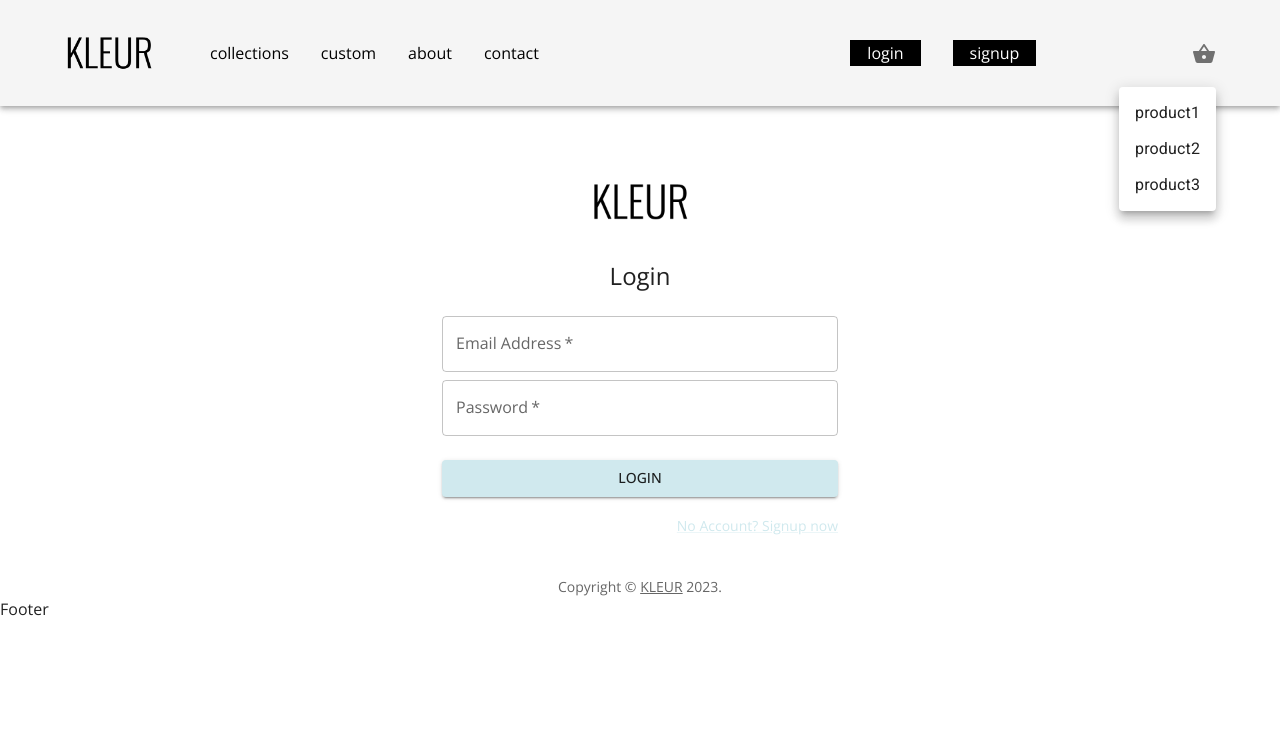
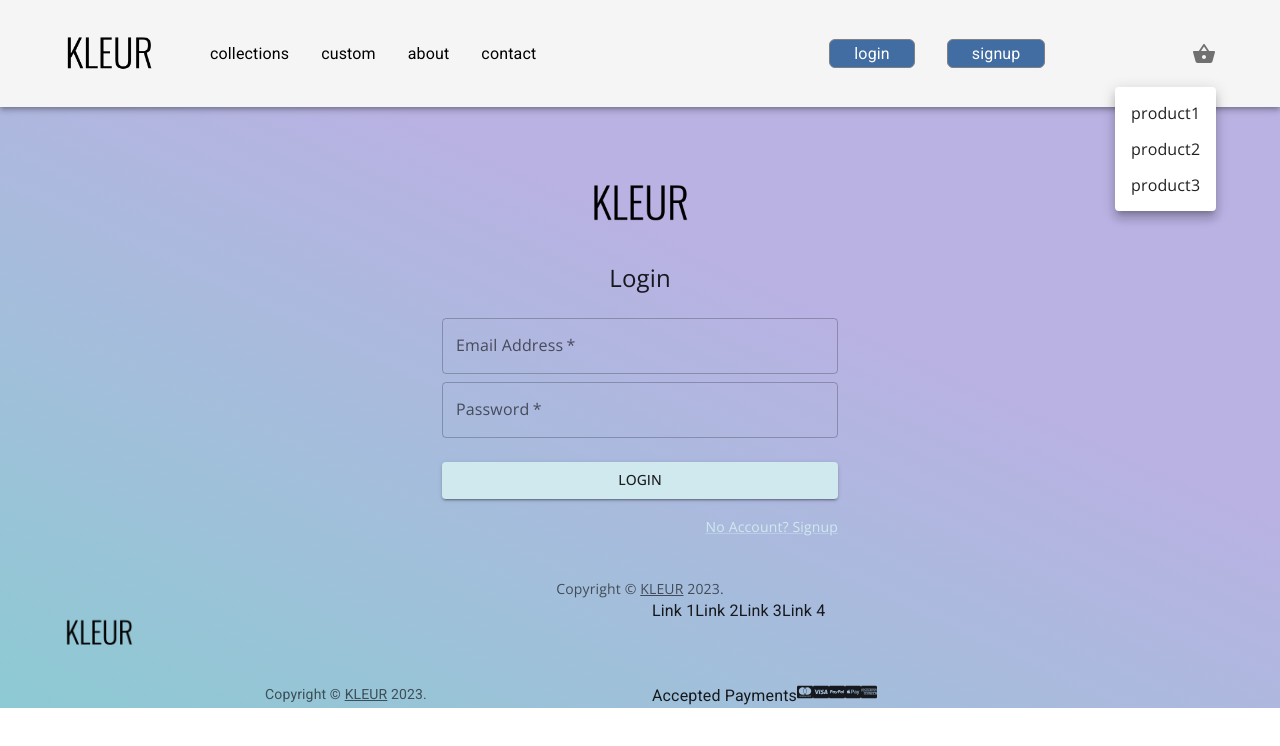
Before and after one commit to Mehcanic/project-3-frontend, a React (Vite) app: page /login in a window 1280 px wide. Both pictures are taken after a click on the button "Open settings". Shown: the top 746 px of the page. Built offline with nearby package versions, Linux system fonts and the light colour scheme.

Commit message:
finishing off login and signup mvp and started footer

```diff
--- a/package.json
+++ b/package.json
@@ -21,6 +21,8 @@
     "react": "^18.2.0",
     "react-color": "^2.19.3",
     "react-dom": "^18.2.0",
+    "react-icons": "^4.7.1",
+    "react-pay-icons": "^3.0.1",
     "react-router-dom": "^6.6.1",
     "react-router-hash-link": "^2.4.3",
     "styled-components": "^5.3.6"
--- a/src/components/Footer.tsx
+++ b/src/components/Footer.tsx
@@ -1,7 +1,81 @@
-import React from "react";
+import React from 'react';
+import AppBar from '@mui/material/AppBar';
+import Box from '@mui/material/Box';
+import Toolbar from '@mui/material/Toolbar';
+import IconButton from '@mui/material/IconButton';
+import Typography from '@mui/material/Typography';
+import Menu from '@mui/material/Menu';
+import MenuIcon from '@mui/icons-material/Menu';
+import Tooltip from '@mui/material/Tooltip';
+import Divider from '@mui/material/Divider';
+import Link from '@mui/material/Link';
+import Grid from '@mui/material/Grid';
+import Container from '@mui/material/Container';
+import MenuItem from '@mui/material/MenuItem';
+import ShoppingBasketIcon from '@mui/icons-material/ShoppingBasket';
+import { createTheme, ThemeProvider, styled } from '@mui/material/styles';
+
+import { FaCcVisa, FaCcMastercard, FaCcAmex, FaCcPaypal, FaCcApplePay } from 'react-icons/fa'
+import { CssBaseline } from '@mui/material';
+
+function Copyright() {
+  return (
+    <Typography variant="body2" color="text.secondary" align="center">
+      {'Copyright © '}
+      <Link color="inherit" href="/">
+        KLEUR
+      </Link>{' '}
+      {new Date().getFullYear()}
+      {'.'}
+    </Typography>
+  );
+}
+
+const theme = createTheme({
+  palette: {
+    primary: {
+      main: '#d0e9ee'
+    },
+  },
+  typography: {
+    fontFamily: 'Open Sans'
+  },
+});
 
 function Footer() {
-  return <h1>Footer</h1>
+  return (
+    <>
+      <Container>
+        <CssBaseline />
+        <Grid container rowSpacing={1} columnSpacing={{ xs: 1, sm: 2, md: 3 }}>
+          <Grid item xs={6}>
+            <Link href="/">
+              <img style={{ height: '70px' }} src="src/images/kleur-logo.png" alt="logoImage" />
+            </Link>
+          </Grid>
+          <Grid item xs={6} sx={{ display: 'flex', flexDirection: 'row' }} >
+            <Typography>Link 1</Typography>
+            <Typography>Link 2</Typography>
+            <Typography>Link 3</Typography>
+            <Typography>Link 4</Typography>
+          </Grid>
+
+          <Grid item xs={6}>
+            <Copyright />
+          </Grid>
+          <Grid item xs={6} sx={{ display: 'flex', flexDirection: 'row' }}>
+            <Typography>Accepted Payments</Typography>
+            <FaCcMastercard />
+            <FaCcVisa />
+            <FaCcPaypal />
+            <FaCcApplePay />
+            <FaCcAmex />
+          </Grid>
+        </Grid>
+      </Container>
+
+    </>
+  )
 }
 
 export default Footer
--- a/src/components/Navbar.tsx
+++ b/src/components/Navbar.tsx
@@ -7,13 +7,14 @@ import Typography from '@mui/material/Typography';
 import Menu from '@mui/material/Menu';
 import MenuIcon from '@mui/icons-material/Menu';
 import Tooltip from '@mui/material/Tooltip';
-import Avatar from '@mui/material/Avatar';
 import Container from '@mui/material/Container';
 import MenuItem from '@mui/material/MenuItem';
 import ShoppingBasketIcon from '@mui/icons-material/ShoppingBasket';
+import { createTheme, ThemeProvider } from '@mui/material/styles';
 
 import { Link } from "react-router-dom";
 import { HashLink } from 'react-router-hash-link'
+import { CssBaseline } from '@mui/material';
 
 
 const pagesAll = ['Products', 'Custom', 'About', 'Contact', 'Login', 'Signup'];
@@ -27,7 +28,7 @@ function NavBar() {
     setNavMenu(event.currentTarget);
   };
 
-  const handleOpenUserMenu = (event: React.MouseEvent<HTMLElement>) => {
+  const handleOpenBasketMenu = (event: React.MouseEvent<HTMLElement>) => {
     setBasketItems(event.currentTarget);
   };
 
@@ -35,7 +36,7 @@ function NavBar() {
     setNavMenu(null);
   };
 
-  const handleCloseUserMenu = () => {
+  const handleCloseBasketMenu = () => {
     setBasketItems(null);
   };
 
@@ -45,24 +46,30 @@ function NavBar() {
     color: 'black',
   };
 
-  const basketStyle = {
-    // fontSize: "large"
-  }
 
   const logSignStyle = {
     margin: "1rem",
-    padding: "0 1rem",
-    border: "1px solid black",
+    padding: "0.1rem 1.5rem",
+    border: "0.5px solid grey",
+    borderRadius: 6,
     color: 'white',
-    backgroundColor: "black",
+    backgroundColor: '#426da2',
   }
 
+
+  const theme = createTheme({
+    typography: {
+      fontFamily: 'Open Sans'
+    },
+  });
+
   return (
+    <ThemeProvider theme={theme}>
       <AppBar position="static" color="default">
+
           <Container fixed>
             <Toolbar disableGutters >
-
-
+            <CssBaseline />
               {/* Logo for large window */}
               <Box sx={{ display: { xs: 'none', md: 'flex' }, mr: 5 }}>
                 <Link to='/'>
@@ -128,8 +135,8 @@ function NavBar() {
 
               <Box sx={{ flexGrow: 0 }}>
                 <Tooltip title="Open settings">
-              <IconButton onClick={handleOpenUserMenu} sx={{ p: 0 }}>
-                <ShoppingBasketIcon style={basketStyle} />
+                  <IconButton onClick={handleOpenBasketMenu} sx={{ p: 0 }}>
+                    <ShoppingBasketIcon />
                   </IconButton>
                 </Tooltip>
                 <Menu
@@ -146,10 +153,10 @@ function NavBar() {
                     horizontal: 'right',
                   }}
                   open={Boolean(basketItems)}
-              onClose={handleCloseUserMenu}
+                  onClose={handleCloseBasketMenu}
                 >
                   {basket.map((basket) => (
-                <MenuItem key={basket} onClick={handleCloseUserMenu}>
+                    <MenuItem key={basket} onClick={handleCloseBasketMenu}>
                       <Typography textAlign="center">{basket}</Typography>
                     </MenuItem>
                   ))}
@@ -158,6 +165,7 @@ function NavBar() {
             </Toolbar>
           </Container>
       </AppBar>
+    </ThemeProvider>
   )
 }
 
--- a/src/pages/Login.tsx
+++ b/src/pages/Login.tsx
@@ -8,6 +8,7 @@ import Box from '@mui/material/Box';
 import Typography from '@mui/material/Typography';
 import Container from '@mui/material/Container';
 import { createTheme, ThemeProvider } from '@mui/material/styles';
+import { Gradient } from '@mui/icons-material';
 
 function Copyright(props: any) {
   return (
@@ -24,12 +25,21 @@ function Copyright(props: any) {
 
 const theme = createTheme({
   palette: {
-    primary:{
-      main: '#d0e9ee'
+    primary: {
+      main: '#d0e9ee',
     },
   },
   typography: {
-    fontFamily: 'Open Sans'
+    fontFamily: 'Open Sans',
+  },
+  components: {
+    MuiCssBaseline: {
+      styleOverrides: {
+        body: {
+          backgroundImage: `linear-gradient(25deg, #8dcad3 0%, #b9b2e3 60%)`
+        }
+      }
+    }
   }
 });
 
@@ -61,7 +71,7 @@ export default function SignUp() {
           <Typography component="h1" variant="h5">
             Login
           </Typography>
-          <Box component="form" noValidate onSubmit={handleSubmit} sx={{ mt: 3}}>
+          <Box component="form" noValidate onSubmit={handleSubmit} sx={{ mt: 3 }}>
             <Grid container spacing={1}>
               <Grid item xs={12}>
                 <TextField
@@ -98,7 +108,7 @@ export default function SignUp() {
             <Grid container justifyContent="flex-end">
               <Grid item>
                 <Link href="/signup" variant="body2">
-                  No Account? Signup now
+                  No Account? Signup
                 </Link>
               </Grid>
             </Grid>
--- a/src/pages/SignUp.tsx
+++ b/src/pages/SignUp.tsx
@@ -30,6 +30,15 @@ const theme = createTheme({
   },
   typography: {
     fontFamily: 'Open Sans'
+  },
+  components: {
+    MuiCssBaseline: {
+      styleOverrides: {
+        body: {
+          backgroundImage: `linear-gradient(125deg, #8ea6cb 20%, #ce8da6 80%)`
+        }
+      }
+    }
   }
 });
 
```
Also changed, not shown: 1 other file (tests, documents, lock files or other folders). Lines whose indentation alone changed are shown as unchanged.
